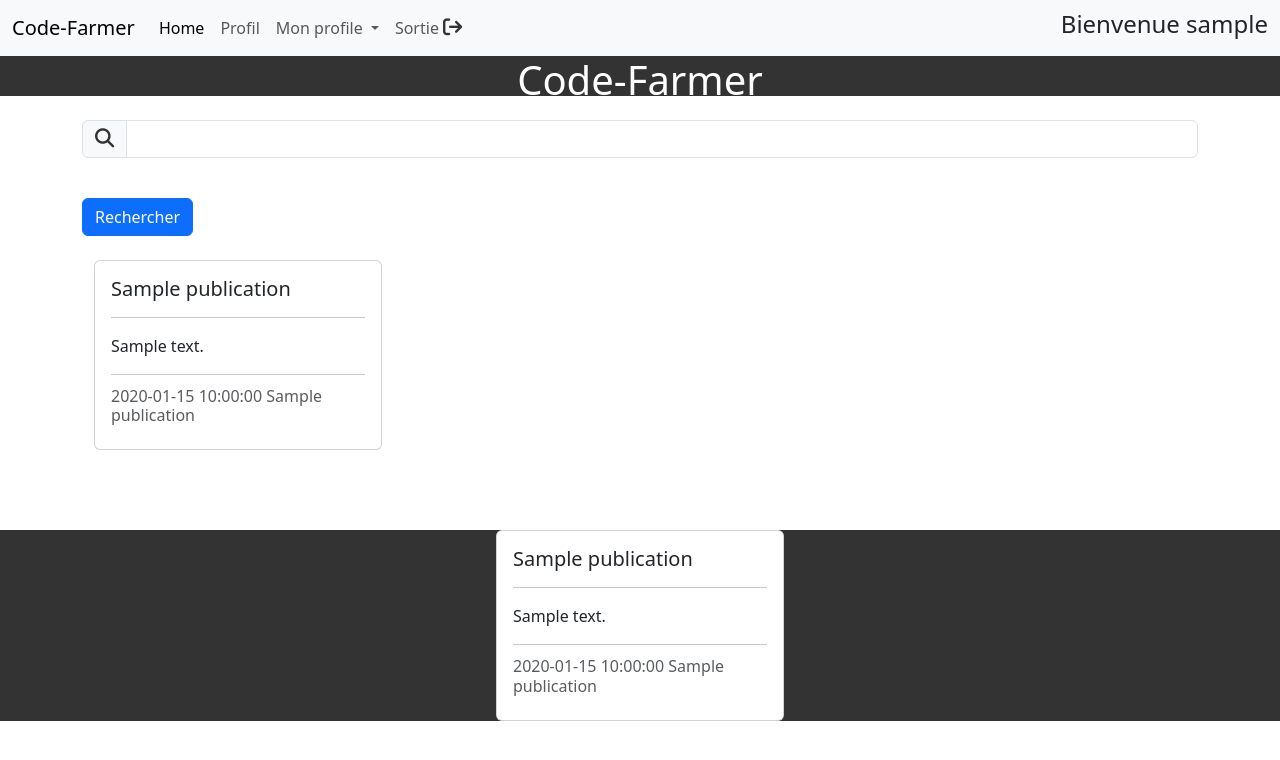
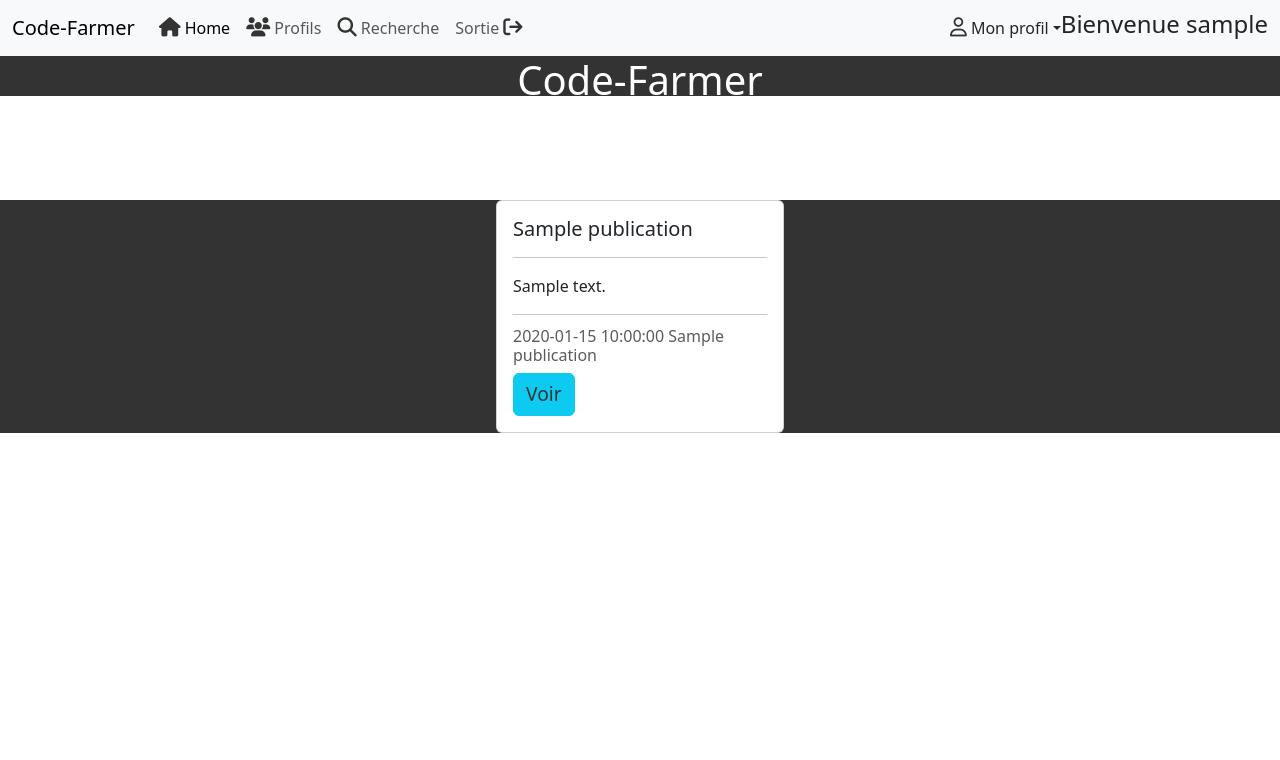
Before and after one commit to apexdevweb/code-farmers, a PHP site: page /home.php in a window 1280 px wide. Shown: the top 760 px of the page. Run offline with PHP 8.4, Linux system fonts and the light colour scheme; the visitor is signed in with stand-in values (Sample User, id 1); tables that the repository leaves empty or names only in its code hold one stand-in row (values such as "Sample post"); some libraries are stand-ins or nearby versions.

Commit message:
Version 1.0

```diff
--- a/actionback/publications/afficheRecherche.php
+++ b/actionback/publications/afficheRecherche.php
@@ -1,9 +1,10 @@
 <?php
 require("actionback/database.php");
 
+
 $affiche_publiSearch = $bdd->query('SELECT `id`, `id_auteur`, `titre`, `contenu`, `nom_auteur`, `date_publication` FROM publications ORDER BY `id` DESC LIMIT 0,5');
 
-if (isset($_GET['chercher']) && !empty($_GET['chercher'])) {
+if (isset($_GET['valideRch']) && !empty($_GET['chercher'])) {
     $userRecherche = $_GET['chercher'];
 
     $affiche_publiSearch = $bdd->query('SELECT `id`, `id_auteur`, `titre`, `contenu`, `nom_auteur`, `date_publication` FROM publications WHERE titre LIKE "%' . $userRecherche . '%" ORDER BY `id` DESC');
--- a/actionback/publications/supprimPubliScript.php
+++ b/actionback/publications/supprimPubliScript.php
@@ -18,9 +18,9 @@ if (isset($_GET['id']) && !empty($_GET['id'])) {
 
     if ($verifPubliExist->rowCount() > 0) {
 
-        $info_user = $verifPubliExist->fetch();
+        $info_publi = $verifPubliExist->fetch();
 
-        if ($info_user['id_auteur'] == $_SESSION['id']) {
+        if ($info_publi['id_auteur'] == $_SESSION['id']) {
 
             $supr_publi = $bdd->prepare("DELETE FROM publications WHERE `id` = ?");
             $supr_publi->execute(array($id_publi));
--- a/asset/style.css
+++ b/asset/style.css
@@ -53,3 +53,15 @@ a {
 a:hover {
   text-decoration: underline;
 }
+.container_recherche {
+  height: auto;
+  width: 100%;
+  display: flex;
+  flex-direction: row;
+  flex-wrap: wrap;
+  align-items: center;
+  justify-content: space-evenly;
+}
+li {
+  list-style-type: none;
+}
--- a/editeurPublication.php
+++ b/editeurPublication.php
@@ -14,6 +14,7 @@ include "includes/head.php";
     <?php
     include "includes/navbar.php";
     ?>
+    <br>
     <div class="container">
         <?php
         if (isset($errorMsg,)) {
--- a/home.php
+++ b/home.php
@@ -19,39 +19,6 @@ include("includes/head.php");
         <h1>Code-Farmer</h1>
     </div>
     <br>
-    <section>
-        <div class="container">
-            <form method="GET">
-                <div class="input-group mb-3">
-                    <span class="input-group-text" id="inputGroup-sizing-default"><i class="fa-solid fa-magnifying-glass"></i></span>
-                    <input type="search" name="chercher" class="form-control">
-                </div>
-                <br>
-                <button type="submit" class="btn btn-primary">Rechercher</button>
-                <br>
-                <br>
-                <div class="container-sm">
-                    <?php
-                    //on fais une boucle while avec un fetch() pour récupéré les données dans un tableaux
-                    while ($publi = $affiche_publiSearch->fetch()) {
-                    ?>
-                        <div class="card" style="width: 18rem;">
-                            <div class="card-body">
-                                <h5 class="card-title"><?= $publi['titre'] ?></h5>
-                                <hr>
-                                <p class="card-text"><?= $publi['contenu'] ?></p>
-                                <hr>
-                                <h6 class="card-subtitle mb-2 text-body-secondary"><?= $publi['date_publication'] ?> <?= $publi['nom_auteur'] ?></h6>
-                            </div>
-                        </div>
-                    <?php
-                    }
-                    ?>
-                </div>
-            </form>
-        </div>
-
-    </section>
     <!-- on fait un foreach en php pour afficher toutes les publications enregistré dans la database -->
     <section class="contenu_secondaire">
         <?php
@@ -64,6 +31,8 @@ include("includes/head.php");
                     <p class="card-text"><?= $afp['contenu'] ?></p>
                     <hr>
                     <h6 class="card-subtitle mb-2 text-body-secondary"><?= $afp['date_publication'] ?> <?= $afp['nom_auteur'] ?></h6>
+                    <!--pour avoir accès a la publications en commun avec la database on place un liens avec : ?id=...et le code php qui suit-->
+                    <button type="button" class="btn btn-info"><a href="article.php?id=<?= $afp['id']; ?>">Voir</a></button>
                 </div>
             </div>
         <?php
--- a/includes/navbar.php
+++ b/includes/navbar.php
@@ -7,27 +7,15 @@
         <div class="collapse navbar-collapse" id="navbarNavDropdown">
             <ul class="navbar-nav">
                 <li class="nav-item">
-                    <a class="nav-link active" aria-current="page" href="../home.php">Home</a>
+                    <a class="nav-link active" aria-current="page" href="../home.php"><i class="fa-solid fa-house"></i> Home</a>
                 </li>
                 <li class="nav-item">
-                    <a class="nav-link" href="../profile.php">Profil</a>
+                    <a class="nav-link" href="../profileGlobale.php"><i class="fa-solid fa-users"></i> Profils</a>
                 </li>
-                <?php
-                if (isset($_SESSION['valideAuth'])) {
-                ?>
-                    <li class="nav-item dropdown">
-                        <a class="nav-link dropdown-toggle" href="#" role="button" data-bs-toggle="dropdown" aria-expanded="false">
-                            Mon profile
-                        </a>
-                        <ul class="dropdown-menu">
-                            <li><a class="dropdown-item" href="../publication.php">Publier</a></li>
-                            <li><a class="dropdown-item" href="maPublication.php">Mes Publications</a></li>
-                            <li><a class="dropdown-item" href="actionback/users/logout.php">Déconnexion</a></li>
-                        </ul>
-                    </li>
-                <?php
-                }
-                ?>
+                <li class="nav-item">
+                    <a class="nav-link" href="../recherche.php"><i class="fa-solid fa-magnifying-glass"></i> Recherche</a>
+                </li>
+
                 <li class="nav-item">
                     <a class="nav-link" href="../index.php">Sortie <i class="fa-solid fa-arrow-right-from-bracket"></i></a>
                 </li>
@@ -35,7 +23,22 @@
         </div>
         <?php
         if (isset($_SESSION['valideAuth'])) {
-            echo "<h4> Bienvenue " . $_SESSION['userName'] . "</h4>";
+        ?>
+            <li class="nav-item dropdown">
+                <a class="nav-link dropdown-toggle" href="#" role="button" data-bs-toggle="dropdown" aria-expanded="false">
+                    <i class="fa-regular fa-user"></i> Mon profil</a>
+                <ul class="dropdown-menu">
+                    <li><a class="dropdown-item" href="../publication.php"><i class="fa-solid fa-file-pen"></i>Publier</a></li>
+                    <li><a class="dropdown-item" href="maPublication.php"><i class="fa-regular fa-folder-open"></i>Mes Publications</a></li>
+                    <li><a class="dropdown-item" href="actionback/users/logout.php"><i class="fa-solid fa-power-off"></i>Déconnexion</a></li>
+                </ul>
+            </li>
+        <?php
+        }
+        ?>
+        <?php
+        if (isset($_SESSION['valideAuth'])) {
+            echo "<h4>  Bienvenue " . $_SESSION['userName'] . "</h4>";
         }
         ?>
     </div>
--- a/maPublication.php
+++ b/maPublication.php
@@ -26,6 +26,7 @@ include "includes/head.php";
                 <hr>
                 <h6 class="card-subtitle mb-2 text-body-secondary"><?= $publication['date_publication'] ?> <?= $publication['nom_auteur'] ?></h6>
                 <!--on récupère dans le lien l'id de la publication afin d'acceder à la publication de l'utilisateur qui l'a creer: php?id=...  -->
+                <a href="article.php?id=<?= $publication['id'] ?>" class="card-link">Voir</a>
                 <a href="editeurPublication.php?id=<?= $publication['id'] ?>" class="card-link">Modifier</a>
                 <a href="actionback/publications/supprimPubliScript.php?id=<?= $publication['id'] ?>" class="card-link">Supprimer</a>
             </div>
--- a/profile.php
+++ b/profileGlobale.php
@@ -28,7 +28,7 @@ include("includes/head.php");
                     <h5 class="card-title"><?= $afu['userName'] ?></h5>
                     <hr>
                     <p class="card-text">Some quick example text to build on the card title and make up the bulk of the card's content.</p>
-                    <a href="#" class="btn btn-primary">Voir le profil</a>
+                    <button type="button" class="btn btn-info"><a href="#">Voir le profil</a></button>
                 </div>
             </div>
         <?php
--- a/publication.php
+++ b/publication.php
@@ -13,6 +13,7 @@ include("includes/head.php");
     <?php
     include("includes/navbar.php");
     ?>
+    <br>
     <div class="container">
         <form method="POST">
             <?php
```
Also changed, not shown: actionback/publications/articleScript.php (added, +25 -0 lines), article.php (added, +37 -0 lines), index.php (+9 -3 lines), recherche.php (added, +56 -0 lines).
